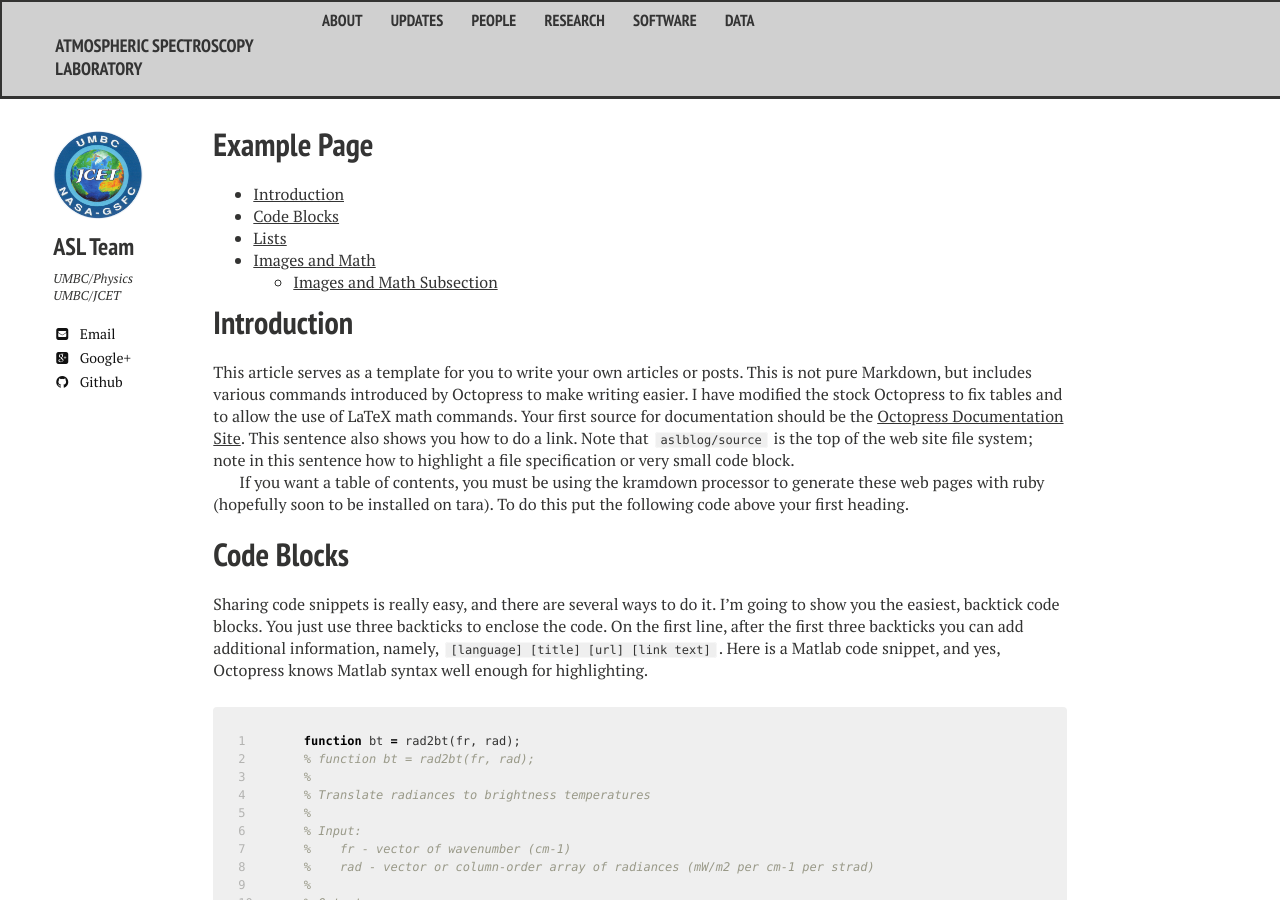
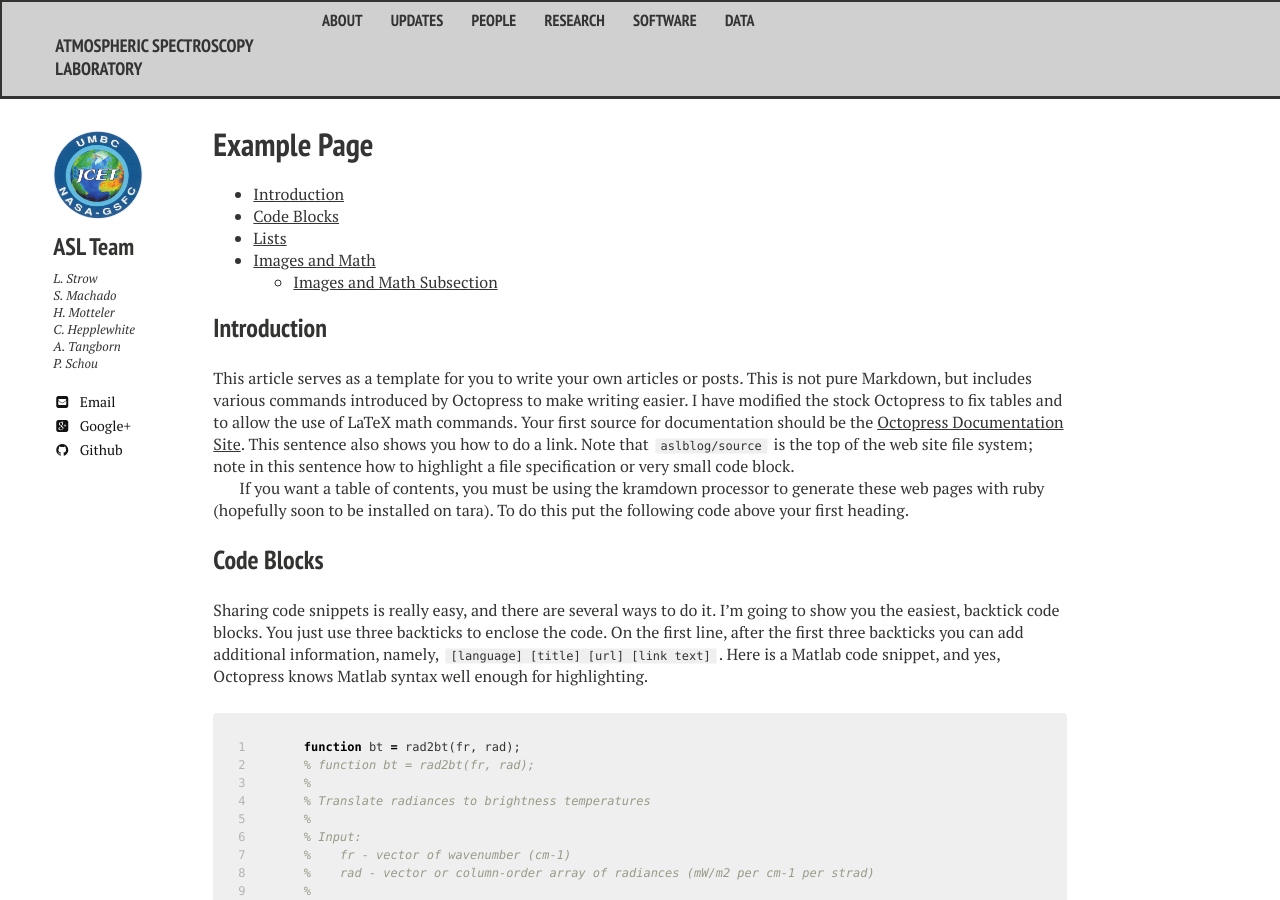
Before and after one commit to strow/strow.github.io, a Jekyll site: the page built from _posts/2014-11-09-example.md, in a window 1280 px wide and 900 px high. Built offline with Jekyll 4.4.1, drawn with Linux system fonts in a browser that asks for light colours; nearby versions of some CDN libraries; formulas are drawn with MathJax 3; some of the changed text lies outside the part shown.

Commit message:
Various small tweaks and fixes

```diff
--- a/_config.yml
+++ b/_config.yml
@@ -29,7 +29,7 @@ kramdown:
 owner:
   name: ASL Team
   avatar: JCET_logo_small.jpg
-  bio: "UMBC/Physics UMBC/JCET"
+  bio:  "L. Strow<br>S. Machado<br>H. Motteler<br>C. Hepplewhite<br>A. Tangborn<br>P. Schou"
   email: strow@umbc.edu
   disqus-shortname:
   twitter:
--- a/_posts/2014-11-09-example.md
+++ b/_posts/2014-11-09-example.md
@@ -8,7 +8,7 @@ date:   11:09:22 -0500
 {:toc}
 
 
-# Introduction
+## Introduction
 
 This article serves as a template for you to write your own articles
 or posts.  This is not pure Markdown, but includes various commands
@@ -26,7 +26,7 @@ processor to generate these web pages with ruby (hopefully soon to be
 installed on tara).  To do this put the following code above your
 first heading.
 
-# Code Blocks
+## Code Blocks
 
 Sharing code snippets is really easy, and there are several ways to do
 it.  I'm going to show you the easiest, backtick code blocks.  You
@@ -109,16 +109,16 @@ Here is an example of a table. You must put a space between the text
 here and the table.
 
 | Left Column     | Center Column         | Right Column |
-|:----------------|----------------------:|:------------:|
+|:----------------|:---------------------:|-------------:|
 | Left Just.      | Right Just.           | Center Just. |
-| First entry     | *emphasize entry*     |Inline Math: $\beta = \gamma$ |
+| First entry     | *emphasize entry*     |Inline Math: $$\beta = \gamma$$ |
 | C1R2            | **bold entry**        | Something |
 | C1R3            | C2R3                  | Something |
 
 I cannot figure out how to get a spacing after the table.
 
 
-# Lists
+## Lists
 
 Now let's try an itemized list:
 
@@ -136,7 +136,7 @@ Note above that I did not number the enumerated list properly, but
 Octopress renumbered it correctly.
 
 
-# Images and Math
+## Images and Math
 
 Now let's try a longer paragraph, and add some math and some figures.
 Now let's try a longer paragraph, and add some math and some figures.
@@ -161,7 +161,7 @@ Now let's try a longer paragraph, and add some math and some figures.
 Now let's try a longer paragraph, and add some math and some figures.
 Now let's try a longer paragraph, and add some math and some figures.
 
-## Images and Math Subsection
+### Images and Math Subsection
 Now let's try a longer paragraph, and add some math and some figures.
 Now let's try a longer paragraph, and add some math and some figures.
 Now let's try a longer paragraph, and add some math and some figures.
```
Also changed, not shown: index.md (+4 -1 lines), posts/index.md (+1 -1 lines).
